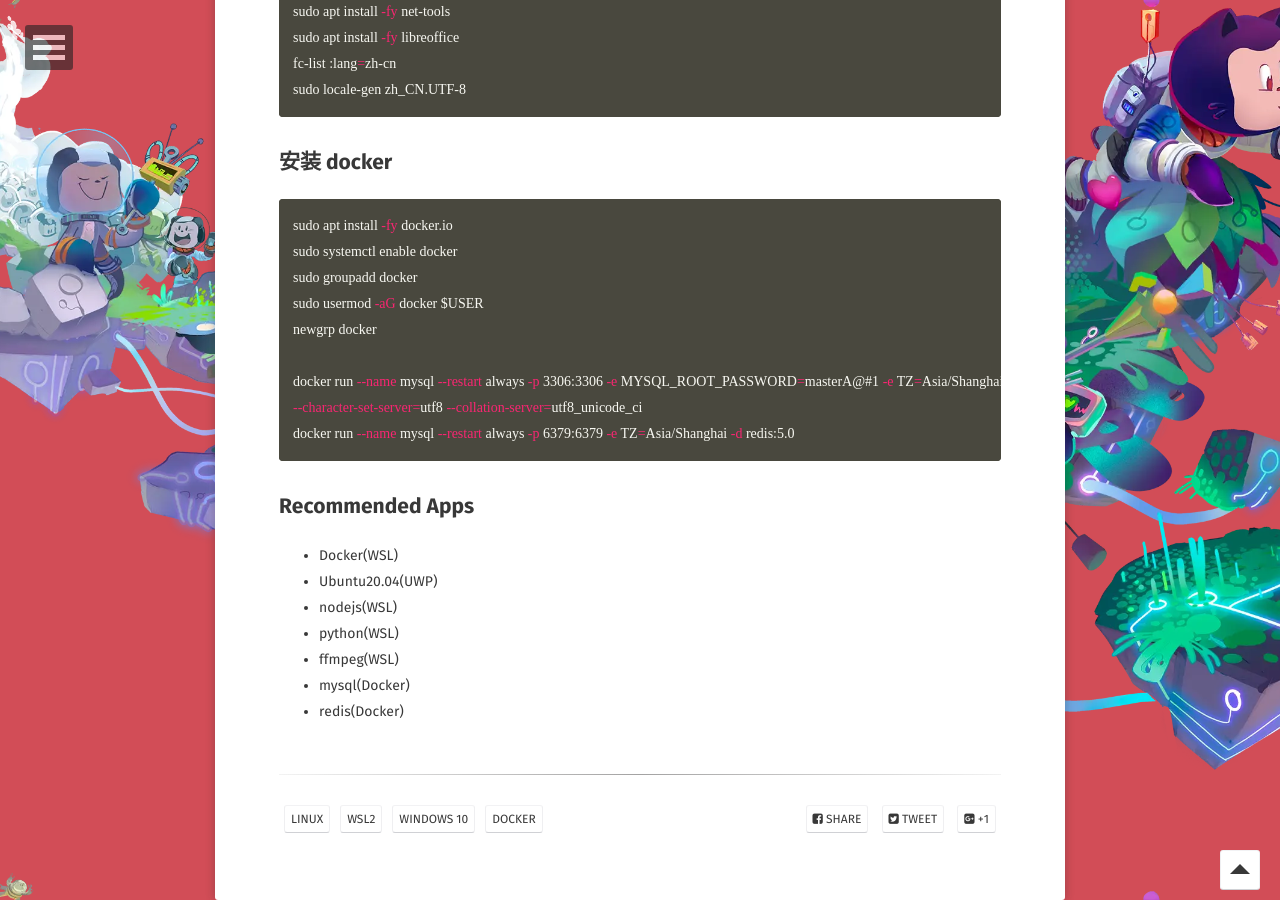
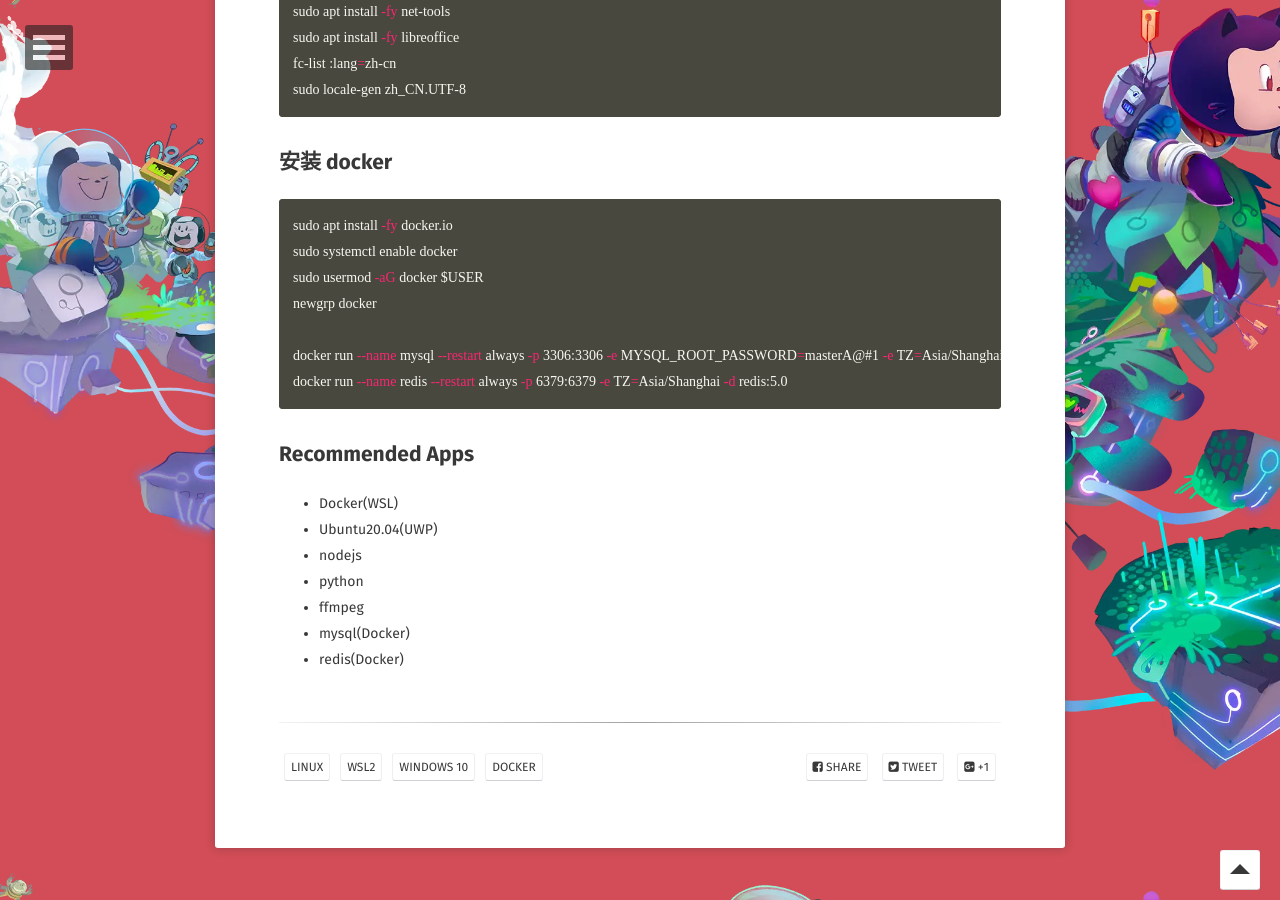
Before and after one commit to WebPavel/WebPavel.github.io, a Jekyll site: the page built from _posts/2023-02-25-WSL2-Usage.md, in a window 1280 px wide and 900 px high, scrolled down 1019 px. Built offline with Jekyll 4.4.1, drawn with Linux system fonts in a browser that asks for light colours; some web fonts are replaced.

Commit message:
Update 2023-02-25-WSL2-Usage.md

````diff
--- a/_posts/2023-02-25-WSL2-Usage.md
+++ b/_posts/2023-02-25-WSL2-Usage.md
@@ -45,21 +45,19 @@ sudo locale-gen zh_CN.UTF-8
 ```shell
 sudo apt install -fy docker.io
 sudo systemctl enable docker
-sudo groupadd docker
 sudo usermod -aG docker $USER
 newgrp docker
 
-docker run --name mysql --restart always -p 3306:3306 -e MYSQL_ROOT_PASSWORD=masterA@#1 -e TZ=Asia/Shanghai -d mysql:5.7 \
---character-set-server=utf8 --collation-server=utf8_unicode_ci
-docker run --name mysql --restart always -p 6379:6379 -e TZ=Asia/Shanghai -d redis:5.0
+docker run --name mysql --restart always -p 3306:3306 -e MYSQL_ROOT_PASSWORD=masterA@#1 -e TZ=Asia/Shanghai -d mysql:5.7 --character-set-server=utf8 --collation-server=utf8_unicode_ci
+docker run --name redis --restart always -p 6379:6379 -e TZ=Asia/Shanghai -d redis:5.0
 ```
 
 ## Recommended Apps
 
 - Docker(WSL)
 - Ubuntu20.04(UWP)
-- nodejs(WSL)
-- python(WSL)
-- ffmpeg(WSL)
+- nodejs
+- python
+- ffmpeg
 - mysql(Docker)
 - redis(Docker)
````
